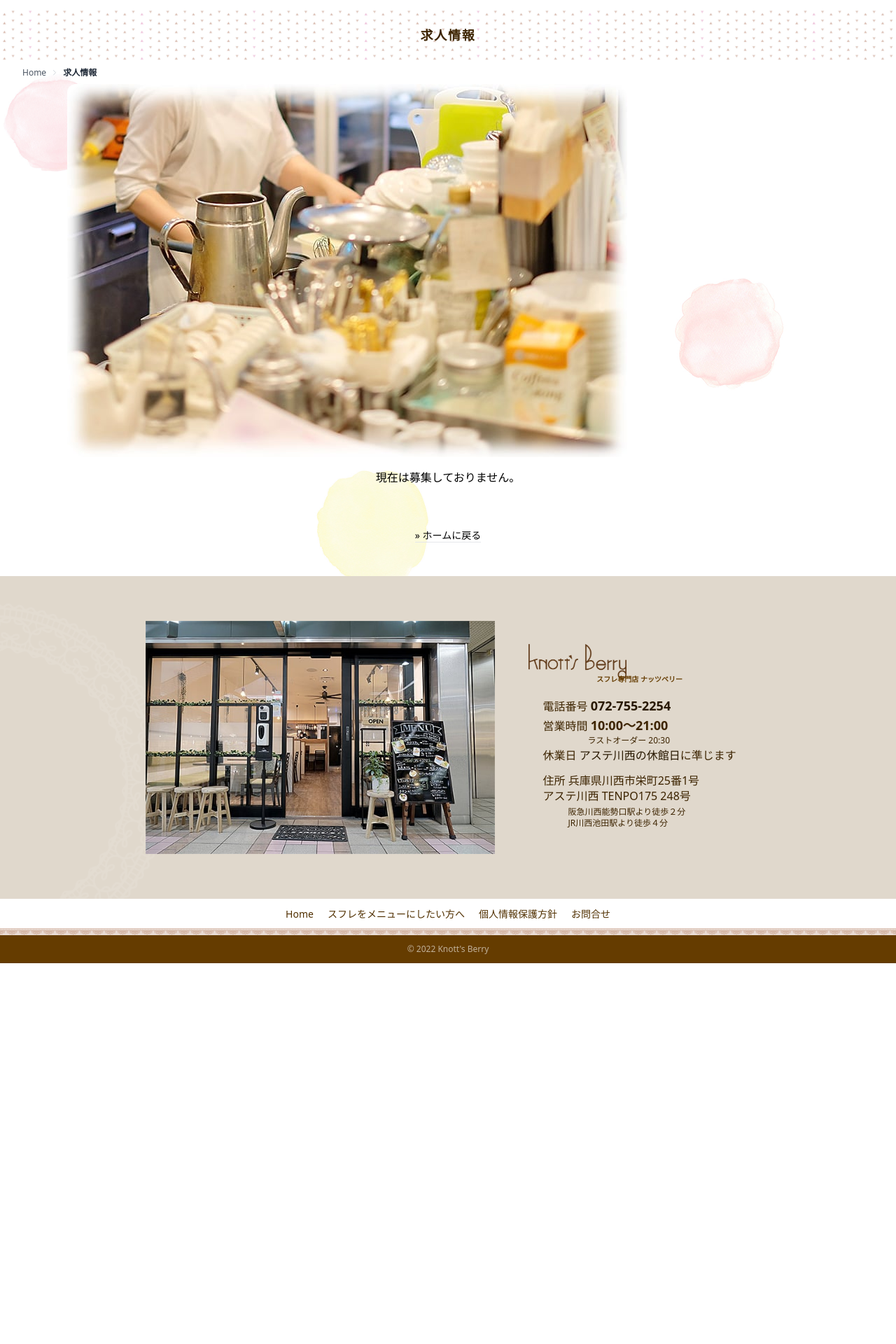
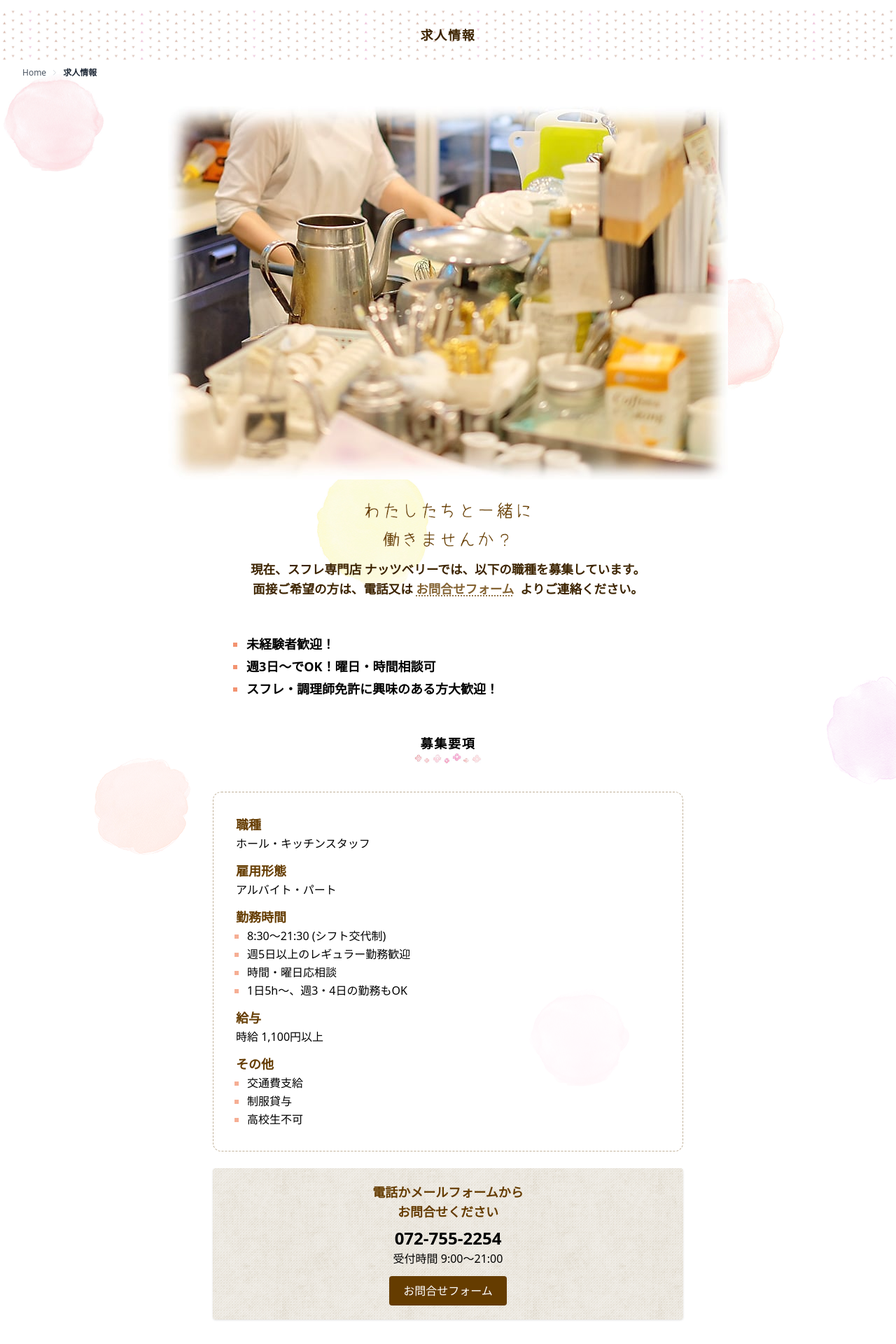
Before and after one commit to knotts-berry/knotts-berry, a Next.js app: page /recruit in a window 1280 px wide. Shown: the part 160-2080 px from the top of the page at 70% size. Before the commit the page ends 1536 px from the top, so only its background shows below. Built offline with nearby package versions, Linux system fonts and the light colour scheme.

Commit message:
求人ページの復活と編集

```diff
--- a/pages/recruit.tsx
+++ b/pages/recruit.tsx
@@ -15,7 +15,7 @@ const Recruit: NextPage = () => {
         animate={{ opacity: 1 }} // on mount
         exit={{ opacity: 0 }} // on unmount
       >
-        <p className="text-center">
+        <div className="flex justify-center mt-8">
           <Image
             src="/images/souffle/img_kitchen.jpg"
             width={800}
@@ -23,8 +23,8 @@ const Recruit: NextPage = () => {
             alt="カフェ ナッツベリーのキッチン"
             className="rounded-xl"
           />
-        </p>
-        {/* <p className="text-center">
+        </div>
+        <div className="flex justify-center mt-8">
           <Image
             src="/images/souffle/recruit_catch.png"
             width={242}
@@ -32,9 +32,9 @@ const Recruit: NextPage = () => {
             alt="わたしたちと一緒に働きませんか？"
             className="rounded-xl"
           />
-        </p> */}
-        <p className="text-center mb-10">現在は募集しておりません。</p>
-        {/* <p className="lead mx-auto mt-4 max-w-xl text-center text-primary-700">
+        </div>
+        {/* <p className="text-center mb-10">現在は募集しておりません。</p> */}
+        <p className="lead mx-auto mt-4 max-w-xl text-center text-primary-700">
           現在、スフレ専門店
           ナッツベリーでは、以下の職種を募集しています。面接ご希望の方は、電話又は
           <Link href="inquiry" className="text-primary-400 no-underline">お問合せフォーム</Link>{" "}
@@ -53,8 +53,8 @@ const Recruit: NextPage = () => {
           <h2 className="header-deco text-center text-lg tracking-widest">
             募集要項
           </h2>
-          <div className="mt-10 lg:grid lg:grid-cols-2 lg:gap-10">
-            <div>
+
+          <div className="flex flex-col gap-6 max-w-2xl mx-auto mt-10">
             <div className="rounded-xl border border-dashed border-primary-200 bg-white/50 p-4 md:p-8">
               <h3 className="text-lg text-primary">職種</h3>
               <p>ホール・キッチンスタッフ</p>
@@ -68,10 +68,15 @@ const Recruit: NextPage = () => {
                 <li>1日5h～、週3・4日の勤務もOK</li>
               </ul>
               <h3 className="mt-3 text-lg text-primary">給与</h3>
-                <p>日祝 1,050円～、平日 1,000円～</p>
+              <p>時給 1,100円以上</p>
+              <h3 className="mt-3 text-lg text-primary">その他</h3>
+              <ul className="list-disc list-square pl-4 marker:text-secondary-300">
+                <li>交通費支給</li>
+                <li>制服貸与</li>
+                <li>高校生不可</li>
+              </ul>
             </div>
-            </div>
-            <div className="mt-lg-0 mt-4">
+
             <div className="rounded bg-craft p-5 text-center shadow">
               <h2 className="text-lg text-primary">
                 電話かメールフォームから
@@ -87,8 +92,7 @@ const Recruit: NextPage = () => {
               </Link>
             </div>
           </div>
-          </div>
-        </section> */}
+        </section>
       </motion.div>
     </Layout>
   );
```
Lines whose indentation alone changed are shown as unchanged.
